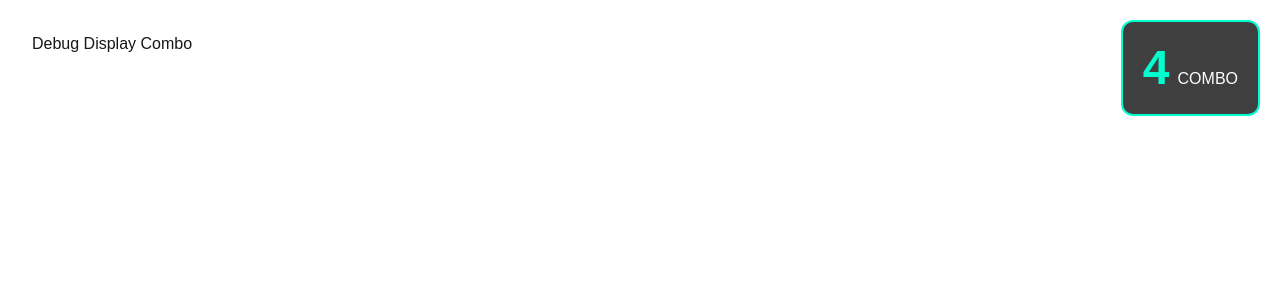
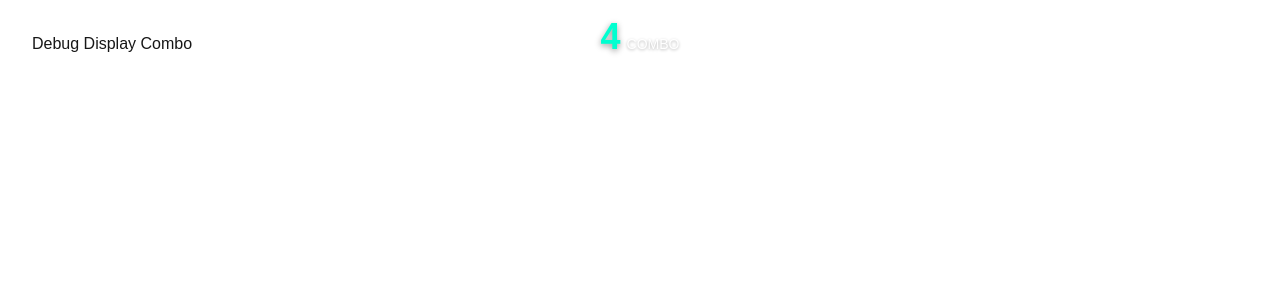
Before and after one commit to heisannn/osakana, a Next.js app in the folder client/: page /mobile/DisplayCombo/debug in a window 1280 px wide. Shown: the top 300 px of the page. Built offline with nearby package versions, Linux system fonts and the light colour scheme.

Commit message:
feat: changed CSS display

```diff
--- a/client/app/mobile/DisplayCombo/components/DisplayCombo.module.css
+++ b/client/app/mobile/DisplayCombo/components/DisplayCombo.module.css
@@ -1,11 +1,8 @@
 .container {
   position: fixed;
-  top: 20px;
-  right: 20px;
-  background-color: rgba(30, 30, 30, 0.85); /* ダークモード背景 */
-  border: 2px solid #00ffd0; /* アクセントカラーの枠 */
-  border-radius: 12px;
-  padding: 10px 20px;
+  top: 10px; /* 上部中央 */
+  left: 50%;
+  transform: translateX(-50%);
   display: flex;
   align-items: baseline;
   pointer-events: none;
@@ -13,20 +10,22 @@
 }
 
 .comboNumber {
-  font-size: 48px; /* 数字を大きく */
+  font-size: 36px; /* 数字を大きく */
   font-weight: 800;
   color: #00ffd0; /* アクセントカラー */
-  margin-right: 8px;
+  margin-right: 6px;
   display: inline-block;
   transition: transform 0.3s, opacity 0.3s;
+  text-shadow: 0 2px 6px rgba(0, 0, 0, 0.4); /* 浮いて見える効果 */
 }
 
 .comboText {
-  font-size: 16px; /* COMBO文字は小さめ */
+  font-size: 14px; /* COMBO文字は控えめ */
   font-weight: 500;
   color: #ffffff;
   display: inline-block;
   transition: transform 0.3s, opacity 0.3s;
+  text-shadow: 0 1px 3px rgba(0, 0, 0, 0.3); /* 浮遊感 */
 }
 
 .animate {
@@ -35,15 +34,15 @@
 
 @keyframes pop {
   0% {
-    transform: scale(1);
+    transform: scale(1) translateY(0);
     opacity: 1;
   }
   50% {
-    transform: scale(1.5);
+    transform: scale(1.5) translateY(-10px); /* 少し上にジャンプ */
     opacity: 1;
   }
   100% {
-    transform: scale(1);
+    transform: scale(1) translateY(0);
     opacity: 0;
   }
 }
```
